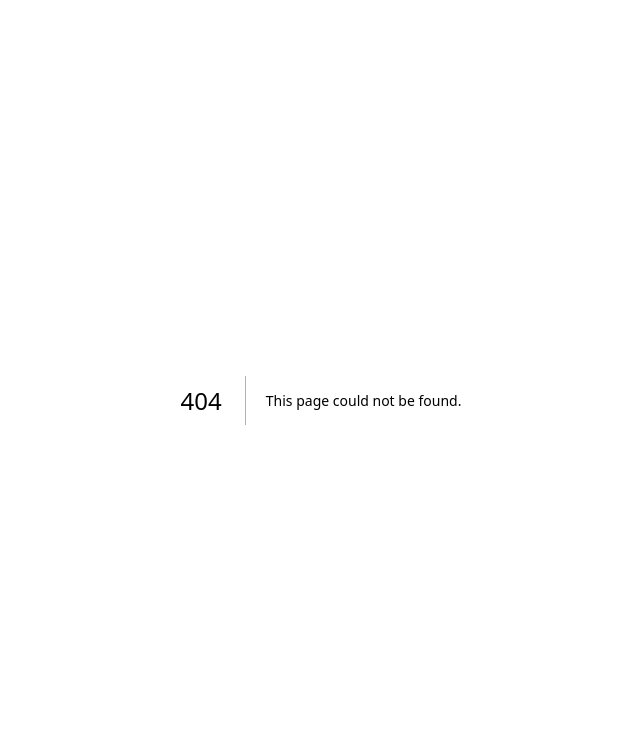
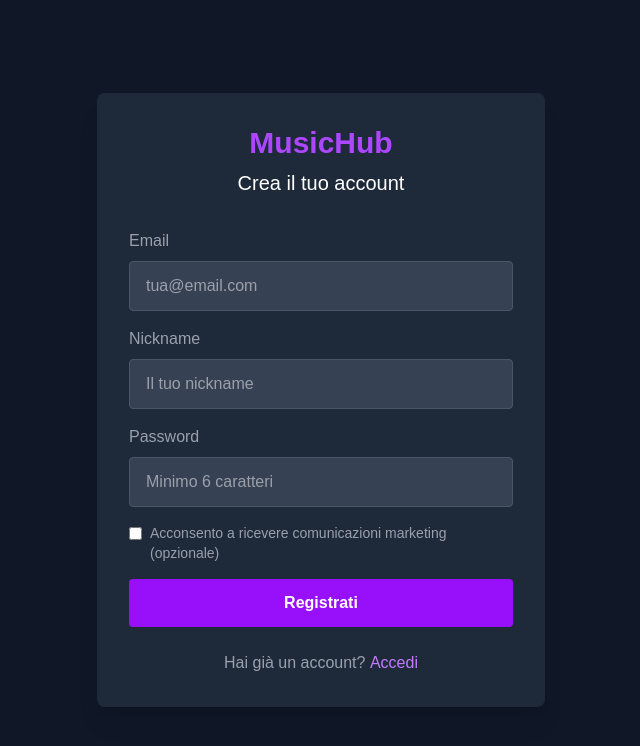
Before and after one commit to khapronyon/webapp-musicale, a Next.js app: page /auth/register in a window 1280 px wide. Before the commit this address had no page. Shown: the top 746 px of the page, without its empty margins (319-959 px from the left). Built offline with nearby package versions, Linux system fonts and the light colour scheme.

Commit message:
Aggiunto sistema autenticazione completo con Supabase

```diff
--- /dev/null
+++ b/app/auth/login/page.js
@@ -0,0 +1,109 @@
+'use client';
+
+import { useState } from 'react';
+import { useRouter } from 'next/navigation';
+import { supabase } from '../../../lib/supabase';
+
+export default function LoginPage() {
+  const router = useRouter();
+  const [formData, setFormData] = useState({
+    email: '',
+    password: '',
+  });
+  const [loading, setLoading] = useState(false);
+  const [error, setError] = useState('');
+
+  const handleChange = (e) => {
+    const { name, value } = e.target;
+    setFormData(prev => ({
+      ...prev,
+      [name]: value
+    }));
+  };
+
+  const handleSubmit = async (e) => {
+    e.preventDefault();
+    setLoading(true);
+    setError('');
+
+    try {
+      const { data, error } = await supabase.auth.signInWithPassword({
+        email: formData.email,
+        password: formData.password,
+      });
+
+      if (error) throw error;
+
+      router.push('/artists');
+    } catch (error) {
+      setError(error.message);
+    } finally {
+      setLoading(false);
+    }
+  };
+
+  return (
+    <div className="min-h-screen bg-gray-900 flex items-center justify-center px-4">
+      <div className="max-w-md w-full bg-gray-800 rounded-lg shadow-xl p-8">
+        <div className="text-center mb-8">
+          <h1 className="text-3xl font-bold text-purple-500 mb-2">MusicHub</h1>
+          <h2 className="text-xl text-white">Accedi al tuo account</h2>
+        </div>
+
+        {error && (
+          <div className="bg-red-500/10 border border-red-500 text-red-500 px-4 py-3 rounded mb-4">
+            {error}
+          </div>
+        )}
+
+        <form onSubmit={handleSubmit} className="space-y-4">
+          <div>
+            <label className="block text-gray-400 mb-2">Email</label>
+            <input
+              type="email"
+              name="email"
+              value={formData.email}
+              onChange={handleChange}
+              required
+              className="w-full bg-gray-700 text-white px-4 py-3 rounded border border-gray-600 focus:border-purple-500 focus:outline-none"
+              placeholder="tua@email.com"
+            />
+          </div>
+
+          <div>
+            <label className="block text-gray-400 mb-2">Password</label>
+            <input
+              type="password"
+              name="password"
+              value={formData.password}
+              onChange={handleChange}
+              required
+              className="w-full bg-gray-700 text-white px-4 py-3 rounded border border-gray-600 focus:border-purple-500 focus:outline-none"
+              placeholder="La tua password"
+            />
+          </div>
+
+          <button
+            type="submit"
+            disabled={loading}
+            className="w-full bg-purple-600 hover:bg-purple-700 disabled:bg-gray-600 text-white font-bold py-3 rounded transition-colors"
+          >
+            {loading ? 'Accesso...' : 'Accedi'}
+          </button>
+        </form>
+
+        <div className="mt-6 text-center space-y-2">
+          <p className="text-gray-400">
+            Non hai un account?{' '}
+            <button
+              onClick={() => router.push('/auth/register')}
+              className="text-purple-400 hover:text-purple-300"
+            >
+              Registrati
+            </button>
+          </p>
+        </div>
+      </div>
+    </div>
+  );
+}
--- /dev/null
+++ b/app/auth/register/page.js
@@ -0,0 +1,153 @@
+'use client';
+
+import { useState } from 'react';
+import { useRouter } from 'next/navigation';
+import { supabase } from '../../../lib/supabase';
+
+export default function RegisterPage() {
+  const router = useRouter();
+  const [formData, setFormData] = useState({
+    email: '',
+    password: '',
+    nickname: '',
+    marketingConsent: false,
+  });
+  const [loading, setLoading] = useState(false);
+  const [error, setError] = useState('');
+
+  const handleChange = (e) => {
+    const { name, value, type, checked } = e.target;
+    setFormData(prev => ({
+      ...prev,
+      [name]: type === 'checkbox' ? checked : value
+    }));
+  };
+
+  const handleSubmit = async (e) => {
+    e.preventDefault();
+    setLoading(true);
+    setError('');
+
+    try {
+      const { data: authData, error: authError } = await supabase.auth.signUp({
+        email: formData.email,
+        password: formData.password,
+      });
+
+      if (authError) throw authError;
+
+      const { error: profileError } = await supabase
+        .from('profiles')
+        .insert([
+          {
+            id: authData.user.id,
+            nickname: formData.nickname,
+            marketing_consent: formData.marketingConsent,
+          }
+        ]);
+
+      if (profileError) throw profileError;
+
+      alert('Registrazione completata! Controlla la tua email per confermare.');
+      router.push('/auth/login');
+    } catch (error) {
+      setError(error.message);
+    } finally {
+      setLoading(false);
+    }
+  };
+
+  return (
+    <div className="min-h-screen bg-gray-900 flex items-center justify-center px-4">
+      <div className="max-w-md w-full bg-gray-800 rounded-lg shadow-xl p-8">
+        <div className="text-center mb-8">
+          <h1 className="text-3xl font-bold text-purple-500 mb-2">MusicHub</h1>
+          <h2 className="text-xl text-white">Crea il tuo account</h2>
+        </div>
+
+        {error && (
+          <div className="bg-red-500/10 border border-red-500 text-red-500 px-4 py-3 rounded mb-4">
+            {error}
+          </div>
+        )}
+
+        <form onSubmit={handleSubmit} className="space-y-4">
+          <div>
+            <label className="block text-gray-400 mb-2">Email</label>
+            <input
+              type="email"
+              name="email"
+              value={formData.email}
+              onChange={handleChange}
+              required
+              className="w-full bg-gray-700 text-white px-4 py-3 rounded border border-gray-600 focus:border-purple-500 focus:outline-none"
+              placeholder="tua@email.com"
+            />
+          </div>
+
+          <div>
+            <label className="block text-gray-400 mb-2">Nickname</label>
+            <input
+              type="text"
+              name="nickname"
+              value={formData.nickname}
+              onChange={handleChange}
+              required
+              minLength={3}
+              maxLength={20}
+              className="w-full bg-gray-700 text-white px-4 py-3 rounded border border-gray-600 focus:border-purple-500 focus:outline-none"
+              placeholder="Il tuo nickname"
+            />
+          </div>
+
+          <div>
+            <label className="block text-gray-400 mb-2">Password</label>
+            <input
+              type="password"
+              name="password"
+              value={formData.password}
+              onChange={handleChange}
+              required
+              minLength={6}
+              className="w-full bg-gray-700 text-white px-4 py-3 rounded border border-gray-600 focus:border-purple-500 focus:outline-none"
+              placeholder="Minimo 6 caratteri"
+            />
+          </div>
+
+          <div className="flex items-start gap-2">
+            <input
+              type="checkbox"
+              name="marketingConsent"
+              checked={formData.marketingConsent}
+              onChange={handleChange}
+              className="mt-1"
+            />
+            <label className="text-gray-400 text-sm">
+              Acconsento a ricevere comunicazioni marketing (opzionale)
+            </label>
+          </div>
+
+          <button
+            type="submit"
+            disabled={loading}
+            className="w-full bg-purple-600 hover:bg-purple-700 disabled:bg-gray-600 text-white font-bold py-3 rounded transition-colors"
+          >
+            {loading ? 'Registrazione...' : 'Registrati'}
+          </button>
+        </form>
+
+        <div className="mt-6 text-center">
+          <p className="text-gray-400">
+            Hai già un account?{' '}
+            <button
+              onClick={() => router.push('/auth/login')}
+              className="text-purple-400 hover:text-purple-300"
+            >
+              Accedi
+            </button>
+          </p>
+        </div>
+      </div>
+    </div>
+  );
+}
--- /dev/null
+++ b/lib/supabase.js
@@ -0,0 +1,6 @@
+import { createClient } from '@supabase/supabase-js';
+
+const supabaseUrl = 'https://ysbnnzzlrcmnrmhfxlca.supabase.co';
+const supabaseAnonKey = 'eyJhbGciOiJIUzI1NiIsInR5cCI6IkpXVCJ9.eyJpc3MiOiJzdXBhYmFzZSIsInJlZiI6InlzYm5uenpscmNtbnJtaGZ4bGNhIiwicm9sZSI6ImFub24iLCJpYXQiOjE3NjExMjQxNjAsImV4cCI6MjA3NjcwMDE2MH0.nFKks5qkJLhaRsJ2BBfOyHG2rtLMT2nD2qIQFUdFG7k';
+
+export const supabase = createClient(supabaseUrl, supabaseAnonKey);
```
Also changed, not shown: package.json (+5 -4 lines), 1 other file (tests, documents, lock files or other folders).
